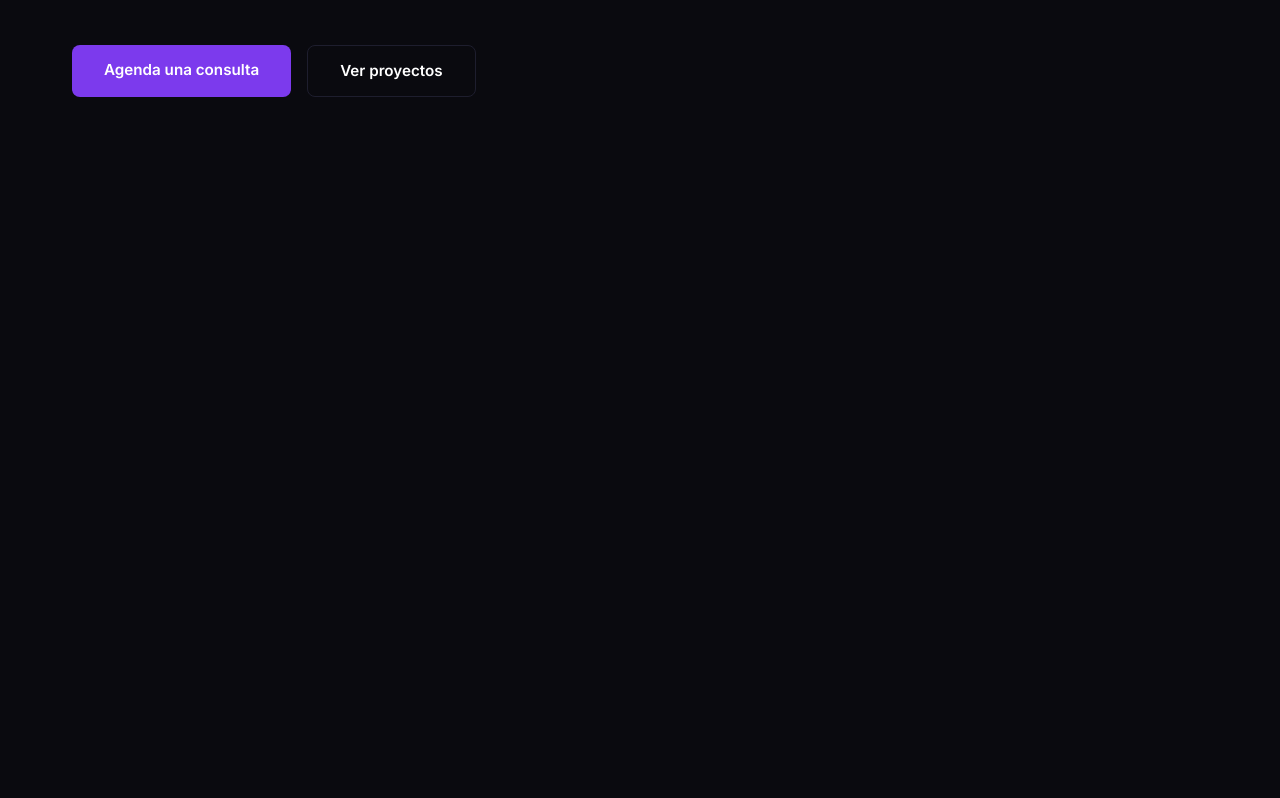
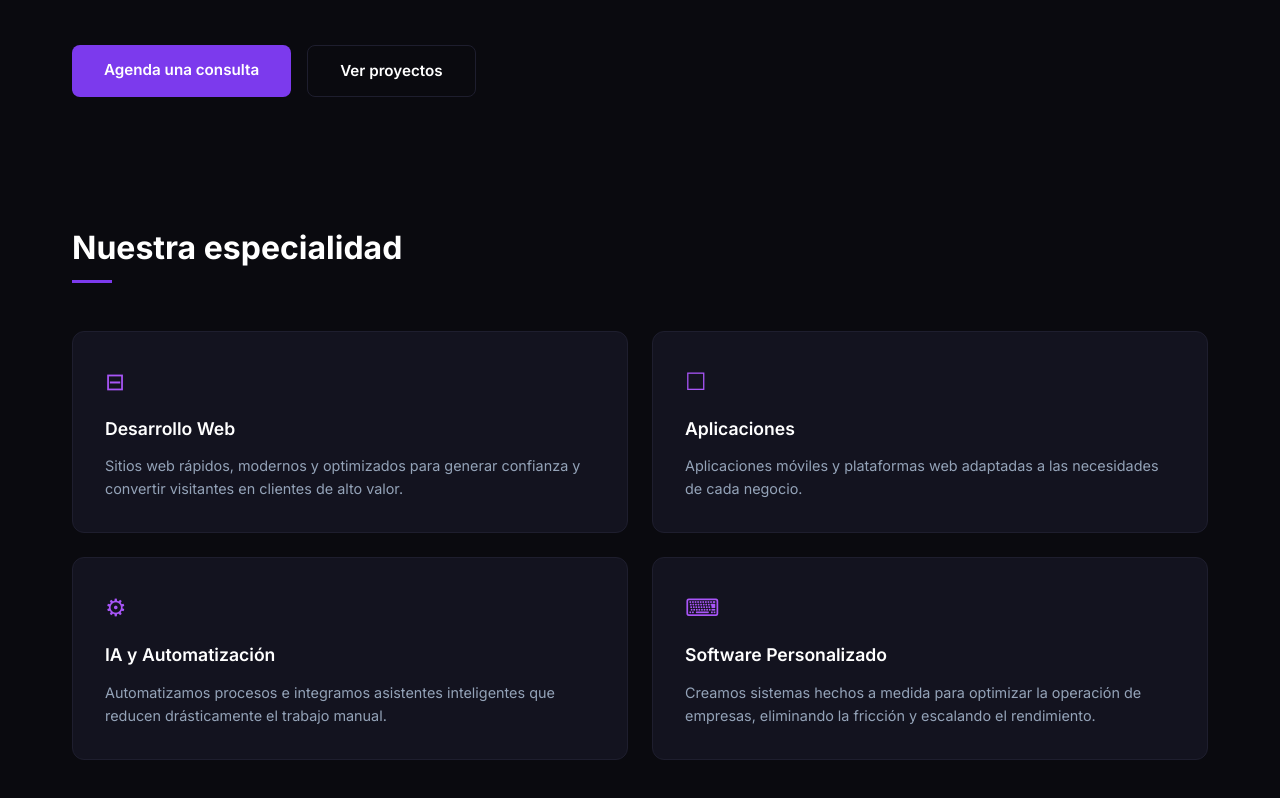
Before and after one commit to christianFiol8/avenor-studio, a Next.js app: page / in a window 1280 px wide. Shown: the part 672-1470 px from the top of the page. Before the commit the page ends 800 px from the top, so only its background shows below. Built offline with nearby package versions, Linux system fonts and the light colour scheme.

Commit message:
feat: sección Servicios

```diff
--- a/app/page.js
+++ b/app/page.js
@@ -1,11 +1,13 @@
 import Navbar from "@/components/layout/Navbar";
 import Hero from "@/components/sections/Hero";
+import Servicios from "@/components/sections/Servicios";
 
 export default function Home() {
   return (
     <main>
       <Navbar />
       <Hero />
+      <Servicios />
     </main>
   );
 }
--- a/components/sections/Servicios.jsx
+++ b/components/sections/Servicios.jsx
@@ -0,0 +1,113 @@
+"use client";
+
+const servicios = [
+  {
+    icon: "⊟",
+    title: "Desarrollo Web",
+    description:
+      "Sitios web rápidos, modernos y optimizados para generar confianza y convertir visitantes en clientes de alto valor.",
+  },
+  {
+    icon: "☐",
+    title: "Aplicaciones",
+    description:
+      "Aplicaciones móviles y plataformas web adaptadas a las necesidades de cada negocio.",
+  },
+  {
+    icon: "⚙",
+    title: "IA y Automatización",
+    description:
+      "Automatizamos procesos e integramos asistentes inteligentes que reducen drásticamente el trabajo manual.",
+  },
+  {
+    icon: "⌨",
+    title: "Software Personalizado",
+    description:
+      "Creamos sistemas hechos a medida para optimizar la operación de empresas, eliminando la fricción y escalando el rendimiento.",
+  },
+];
+
+export default function Servicios() {
+  return (
+    <section
+      id="servicios"
+      style={{
+        padding: "6rem 2rem",
+        maxWidth: "1200px",
+        margin: "0 auto",
+      }}
+    >
+      <h2
+        style={{
+          fontSize: "2rem",
+          fontWeight: 700,
+          color: "var(--text-primary)",
+          marginBottom: "0.5rem",
+        }}
+      >
+        Nuestra especialidad
+      </h2>
+      <div
+        style={{
+          width: "40px",
+          height: "3px",
+          backgroundColor: "var(--accent-purple)",
+          marginBottom: "3rem",
+        }}
+      />
+
+      <div
+        style={{
+          display: "grid",
+          gridTemplateColumns: "repeat(2, 1fr)",
+          gap: "1.5rem",
+        }}
+      >
+        {servicios.map((s) => (
+          <div
+            key={s.title}
+            style={{
+              backgroundColor: "var(--bg-card)",
+              border: "1px solid var(--border)",
+              borderRadius: "12px",
+              padding: "2rem",
+              transition: "border-color 0.2s ease",
+              cursor: "default",
+            }}
+            onMouseEnter={(e) => { e.currentTarget.style.borderColor = "var(--accent-purple)"; }}
+            onMouseLeave={(e) => { e.currentTarget.style.borderColor = "var(--border)"; }}
+          >
+            <div
+              style={{
+                fontSize: "1.5rem",
+                marginBottom: "1rem",
+                color: "var(--accent-purple-light)",
+              }}
+            >
+              {s.icon}
+            </div>
+            <h3
+              style={{
+                color: "var(--text-primary)",
+                fontWeight: 600,
+                fontSize: "1.1rem",
+                marginBottom: "0.75rem",
+              }}
+            >
+              {s.title}
+            </h3>
+            <p
+              style={{
+                color: "var(--text-secondary)",
+                fontSize: "0.9rem",
+                lineHeight: 1.6,
+              }}
+            >
+              {s.description}
+            </p>
+          </div>
+        ))}
+      </div>
+    </section>
+  );
+}
```
